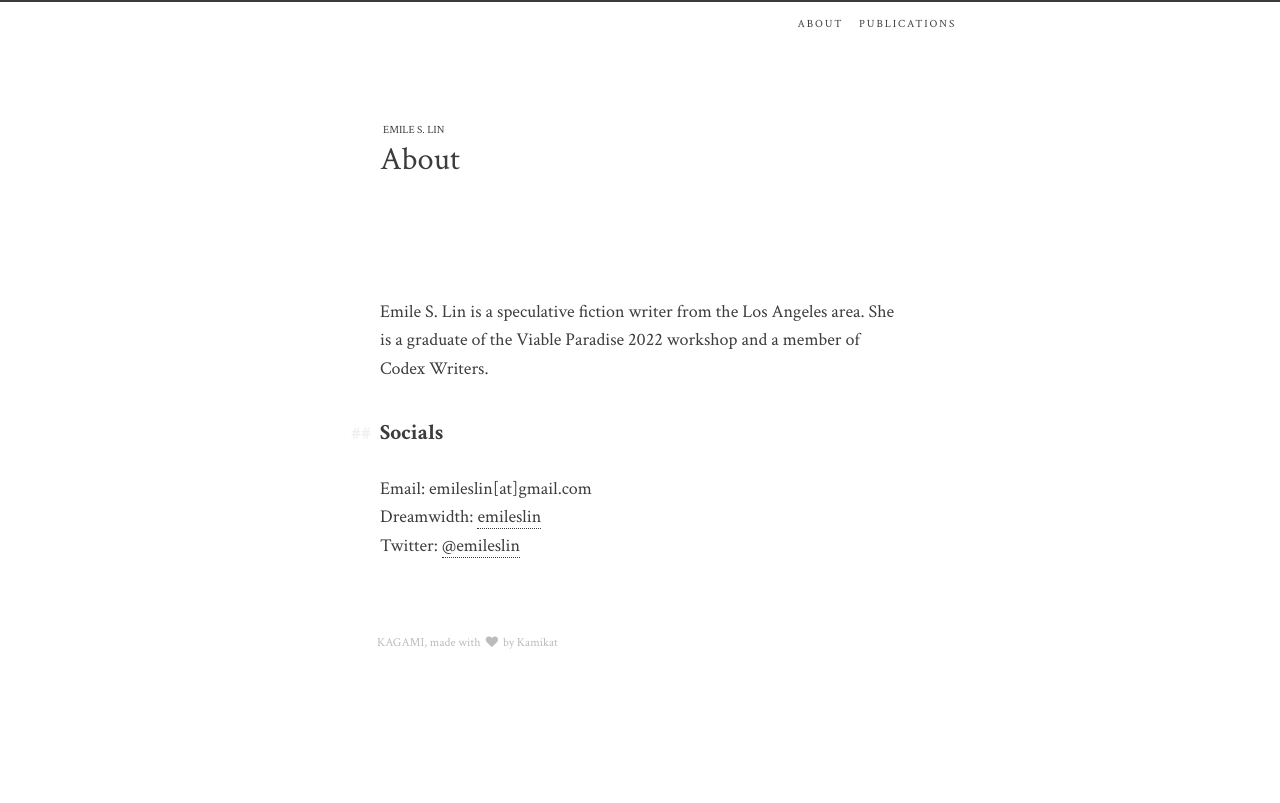
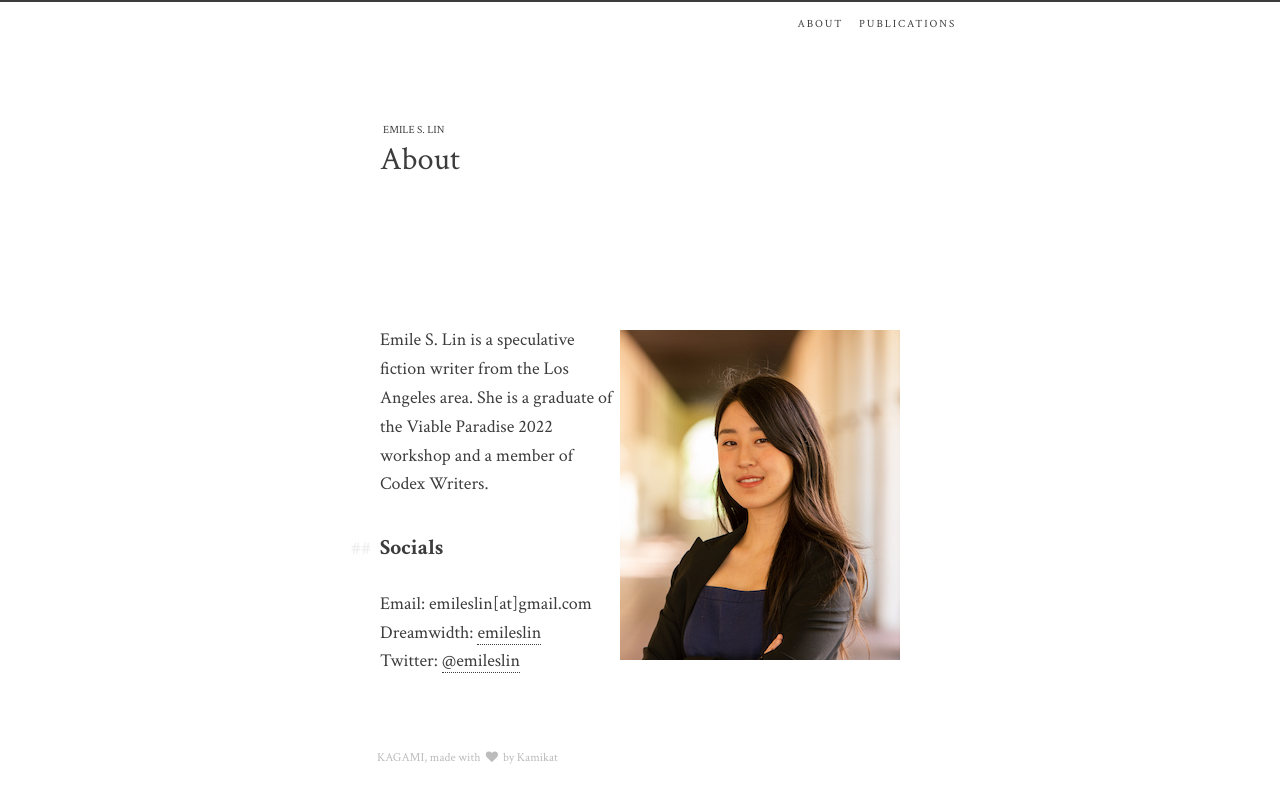
Before and after one commit to emileslin/emileslin.github.io, a Jekyll site: the page built from about.markdown, in a window 1280 px wide. Shown: the top 803 px of the page. Built offline with Jekyll 4.4.1, drawn with Linux system fonts in a browser that asks for light colours.

Commit message:
some images

```diff
--- a/_posts/2022-10-30-VP2022.markdown
+++ b/_posts/2022-10-30-VP2022.markdown
@@ -4,6 +4,8 @@ title:  "Reflecting on Viable Paradise 2022"
 date:   2022-10-30 20:00:00 -0700
 categories: events
 ---
+
+![Martha's Vineyard](/assets/posts/vp2022_island.jpg)
 
 I'm incredibly grateful to have attended Viable Paradise, a one week speculative fiction writing workshop on Martha's Vineyard that took place October 16-21, 2022. This is an attempt to summarize my experience, because I found reading others' thoughts to be interesting and helpful.
 
--- a/about.markdown
+++ b/about.markdown
@@ -5,6 +5,10 @@ permalink: /about/
 navbar_title: About
 ---
 
+<img style="float: right;" src="/assets/images/website_headshot.jpg">
+
+
+<br>
 Emile S. Lin is a speculative fiction writer from the Los Angeles area. She is a graduate of the Viable Paradise 2022 workshop and a member of Codex Writers.
 
 ### Socials
```
Also changed, not shown: assets/images/website_headshot.jpg (added), assets/posts/vp2022_island.JPG (added), 1 other file.
